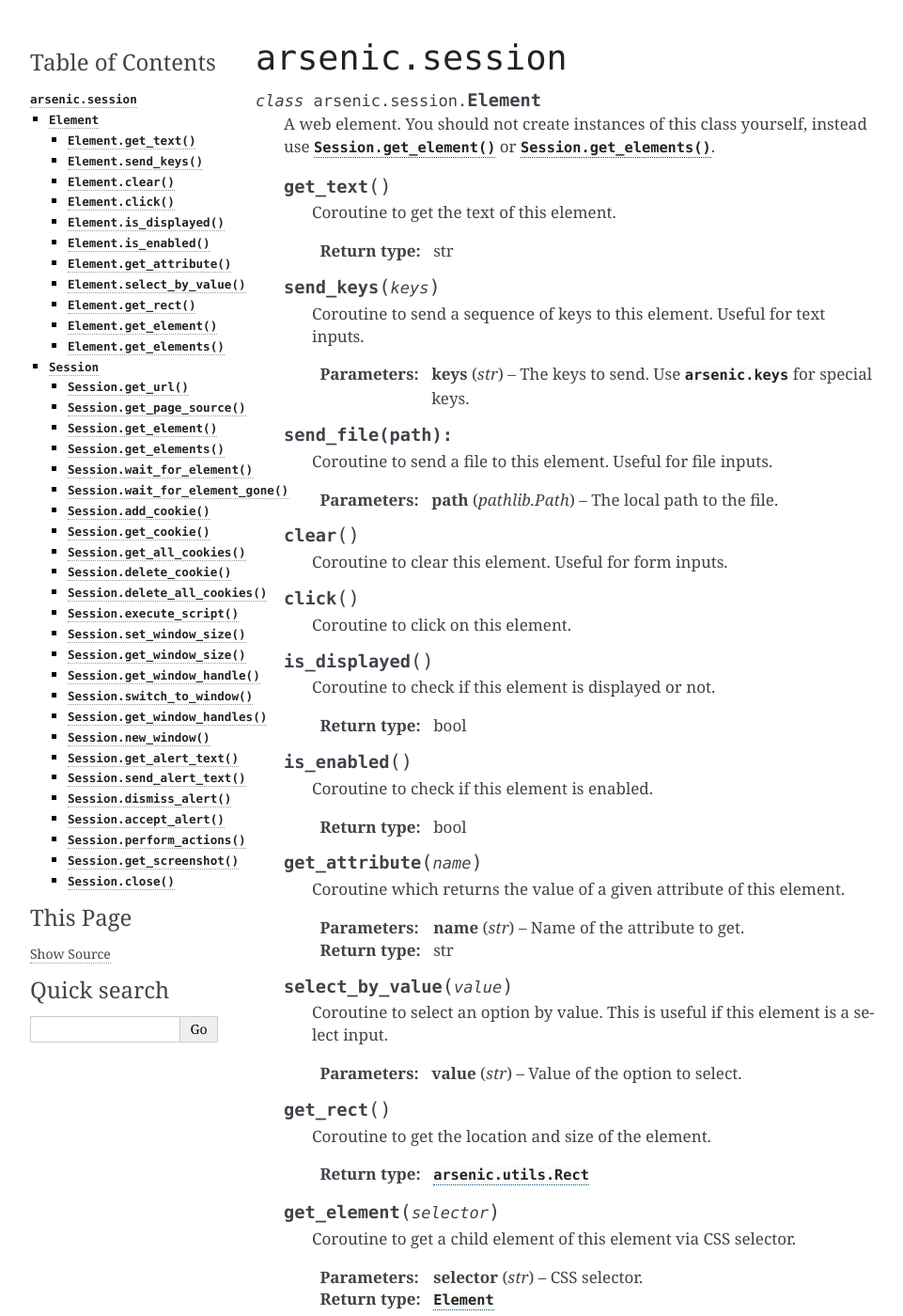
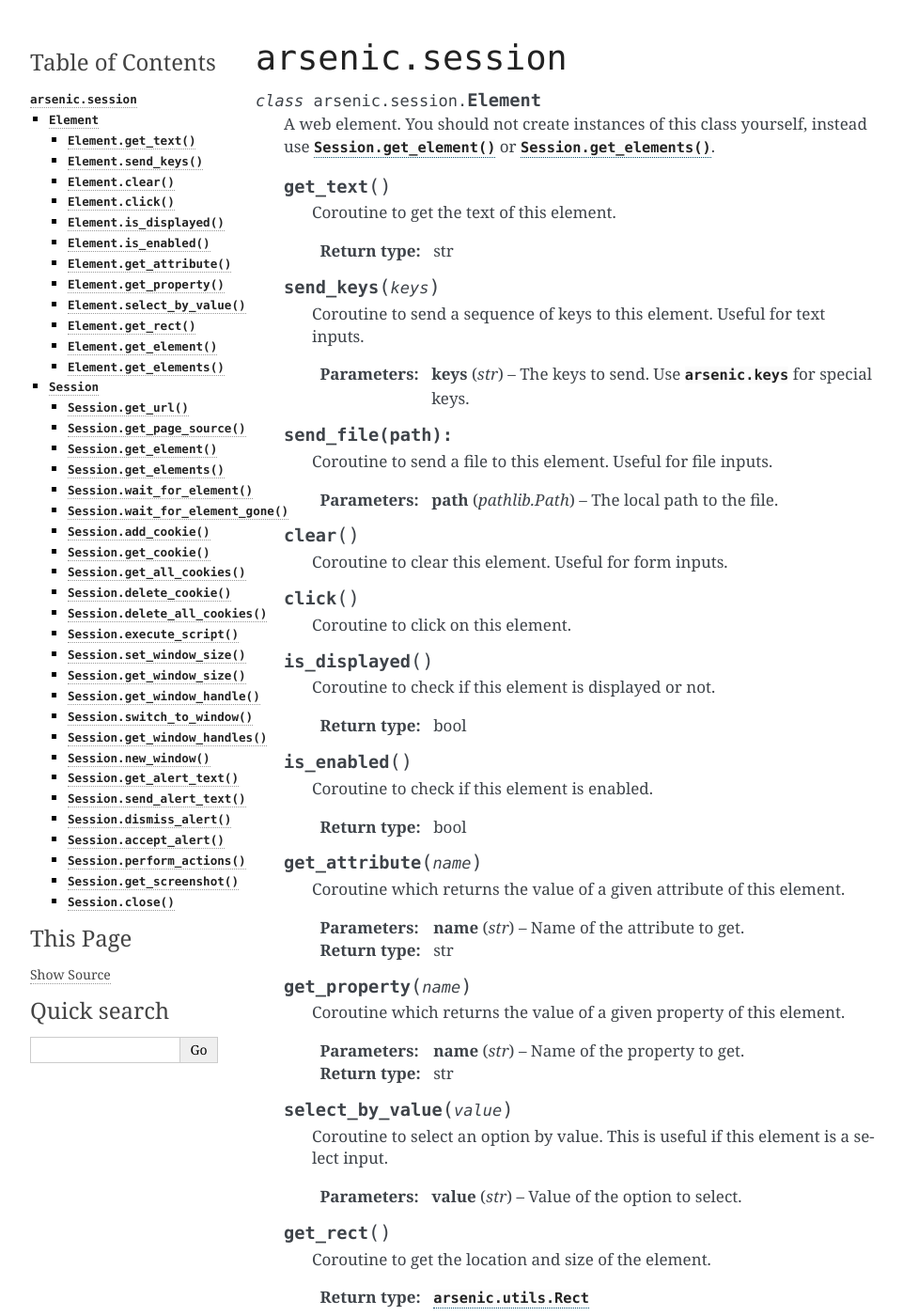
Before and after one commit to HENNGE/arsenic, a Sphinx documentation site: the page built from docs/reference/session.rst, in a window 1280 px wide and 1400 px high. Shown: the whole window at 94% size, without its empty margins (148-1109 px from the left). Built offline with Sphinx 7.4.7, drawn with Linux system fonts in a browser that asks for light colours.

Commit message:
Add get_property
Chromedriver versions 91+ in non w3c mode get_attribute no longer
returns properties first before trying attributes.

```diff
--- a/docs/reference/session.rst
+++ b/docs/reference/session.rst
@@ -52,6 +52,13 @@
         Coroutine which returns the value of a given attribute of this element.
 
         :param str name: Name of the attribute to get.
+        :rtype: str
+
+    .. py:method:: get_property(name)
+
+        Coroutine which returns the value of a given property of this element.
+
+        :param str name: Name of the property to get.
         :rtype: str
 
     .. py:method:: select_by_value(value)
```
Also changed, not shown: 1 other file.
